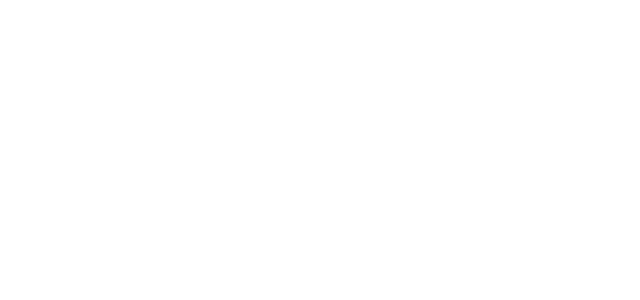
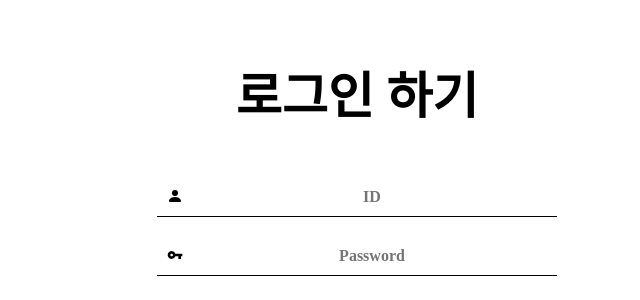
Before and after one commit to sync-without-async/Rehab-FrontEnd, a React (Vite) app: page /login in a window 1280 px wide. Before the commit this address had no page. Shown: the part 164-464 px from the top of the page, without its empty margins (283-923 px from the left). Built offline with nearby package versions, Linux system fonts and the light colour scheme.

Commit message:
Feat: 로그인 페이지 완성

```diff
--- a/src/App.jsx
+++ b/src/App.jsx
@@ -1,5 +1,6 @@
 import { BrowserRouter as Router, Route, Routes } from "react-router-dom";
 import SignUpPage from "./pages/SignUpPage.jsx";
+import LoginPage from "./pages/LoginPage.jsx";
 import styled from "styled-components";
 
 const Container = styled.div`
@@ -13,6 +14,7 @@ function App() {
       <Router>
         <Routes>
           <Route path="/signup" element={<SignUpPage />} />
+          <Route path="/login" element={<LoginPage />} />
         </Routes>
       </Router>
     </Container>
--- a/src/pages/SignUpPage.jsx
+++ b/src/pages/LoginPage.jsx
@@ -1,8 +1,8 @@
 import styled from "styled-components";
-import { BsPerson, BsPersonFill } from "react-icons/bs";
-import { MdVpnKey, MdEmail } from "react-icons/md";
+import {  BsPersonFill } from "react-icons/bs";
+import { MdVpnKey } from "react-icons/md";
 
-const SignupContainer = styled.div`
+const LoginContainer = styled.div`
   display: flex;
   flex-direction: column;
   align-items: center;
@@ -44,21 +44,15 @@ const StyledInput = styled.input`
 `;
 
 
-const SignUpPage = () => {
+const LoginPage = () => {
   return (
-    <SignupContainer>
-      <Title>회원가입 하기</Title>
-      <InputWrapper>
-        <InputIcon>
-          <BsPerson />
-        </InputIcon>
-        <StyledInput type="text" placeholder="닉네임" />
-      </InputWrapper>
+    <LoginContainer>
+      <Title>로그인 하기</Title>
       <InputWrapper>
         <InputIcon>
           <BsPersonFill />
         </InputIcon>
-        <StyledInput type="email" placeholder="ID" />
+        <StyledInput type="text" placeholder="ID" />
       </InputWrapper>
       <InputWrapper>
         <InputIcon>
@@ -66,14 +60,8 @@ const SignUpPage = () => {
         </InputIcon>
         <StyledInput type="password" placeholder="Password" />
       </InputWrapper>
-      <InputWrapper>
-        <InputIcon>
-          <MdEmail />
-        </InputIcon>
-        <StyledInput type="email" placeholder="Email" />
-      </InputWrapper>
-    </SignupContainer>
+    </LoginContainer>
   );
 };
 
-export default SignUpPage;
+export default LoginPage;
```
Also changed, not shown: src/pages/Login.jsx (added).
